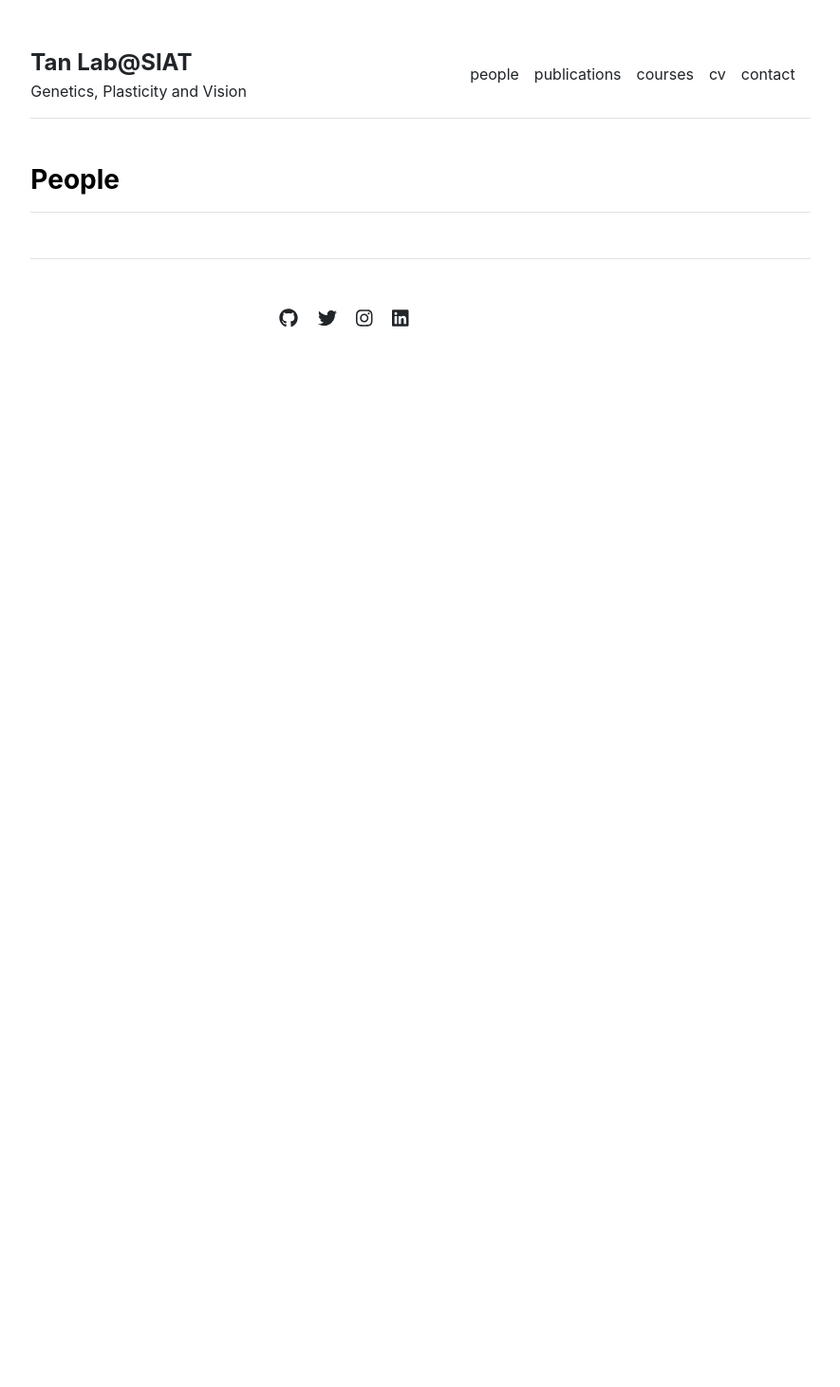
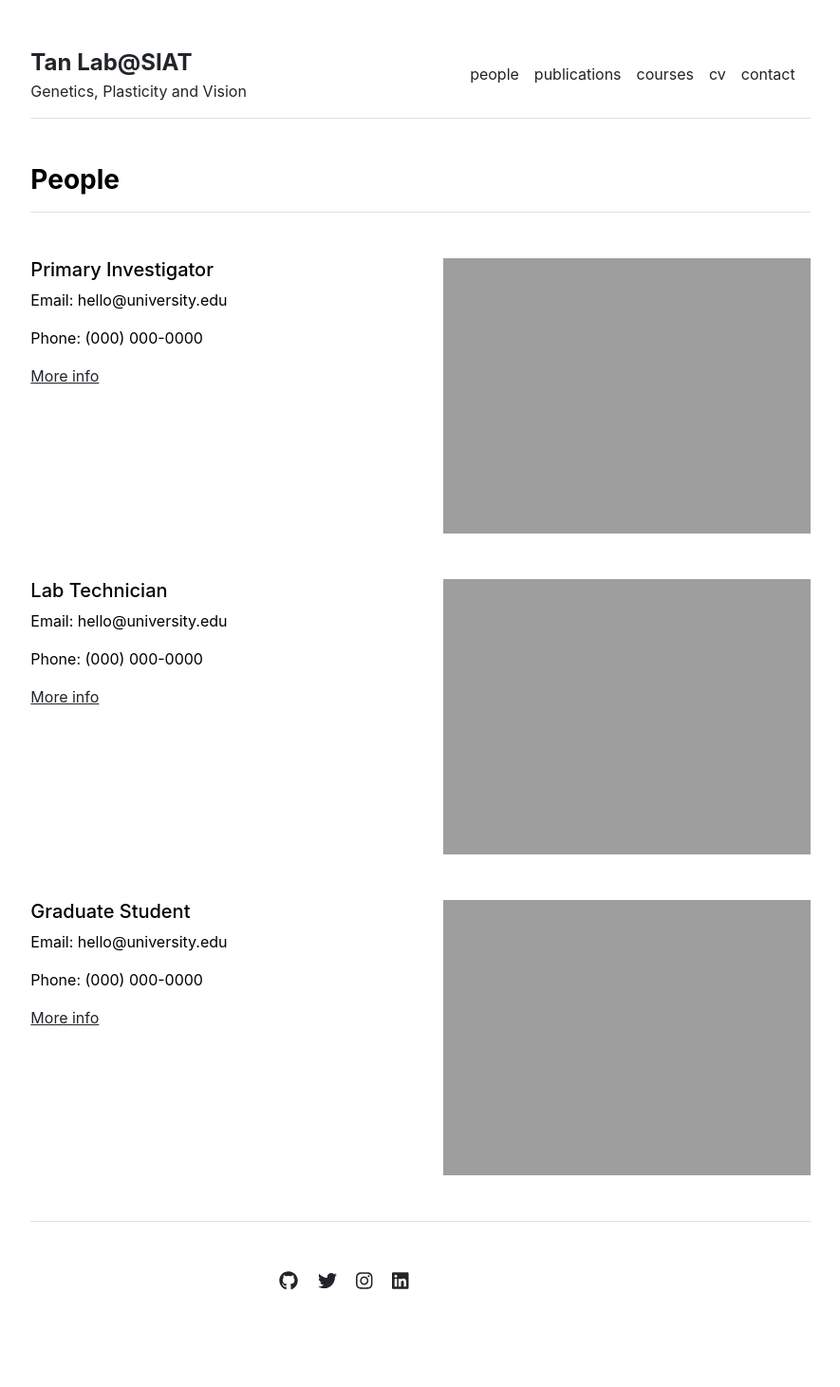
Before and after one commit to Tan-Lab-SIAT/lab-homepage, a Jekyll site: the page built from people.md, in a window 1280 px wide. Shown: the whole page at 95% size, without its empty margins (197-1082 px from the left). Built offline with Jekyll 4.4.1, drawn with Linux system fonts in a browser that asks for light colours; before the commit the page ends 900 px from its top, so only the background shows below that.

Commit message:
Update settings.yml

```diff
--- a/_data/settings.yml
+++ b/_data/settings.yml
@@ -4,6 +4,11 @@ menu:
 - {name: 'courses', url: '/courses'}
 - {name: 'cv', url: '/cv'}
 - {name: 'contact', url: '/contact'}
+
+people:
+- {name: 'Primary Investigator', title: 'Researcher', department: 'Physics & Astronomy', institution: 'Some University', institution_address: '1 Main Street, Canada', phone: '(000) 000-0000', email: 'hello@university.edu', office: 'Science Building 505', image: 'assets/img/primary-investigator.jpg', url: 'primary-investigator'}
+- {name: 'Lab Technician', title: 'Researcher', department: 'Physics & Astronomy', institution: 'Some University', institution_address: '1 Main Street, Canada', phone: '(000) 000-0000', email: 'hello@university.edu', office: 'Science Building 505', image: 'assets/img/lab-technician.jpg', url: 'lab-technician'}
+- {name: 'Graduate Student', title: 'Researcher', department: 'Physics & Astronomy', institution: 'Some University', institution_address: '1 Main Street, Canada', phone: '(000) 000-0000', email: 'hello@university.edu', office: 'Science Building 505', image: 'assets/img/graduate-student.jpg', url: 'graduate-student'}
 
 courses:
 - {name: 'Vector Calculus', url: 'vector-calculus'}
```
